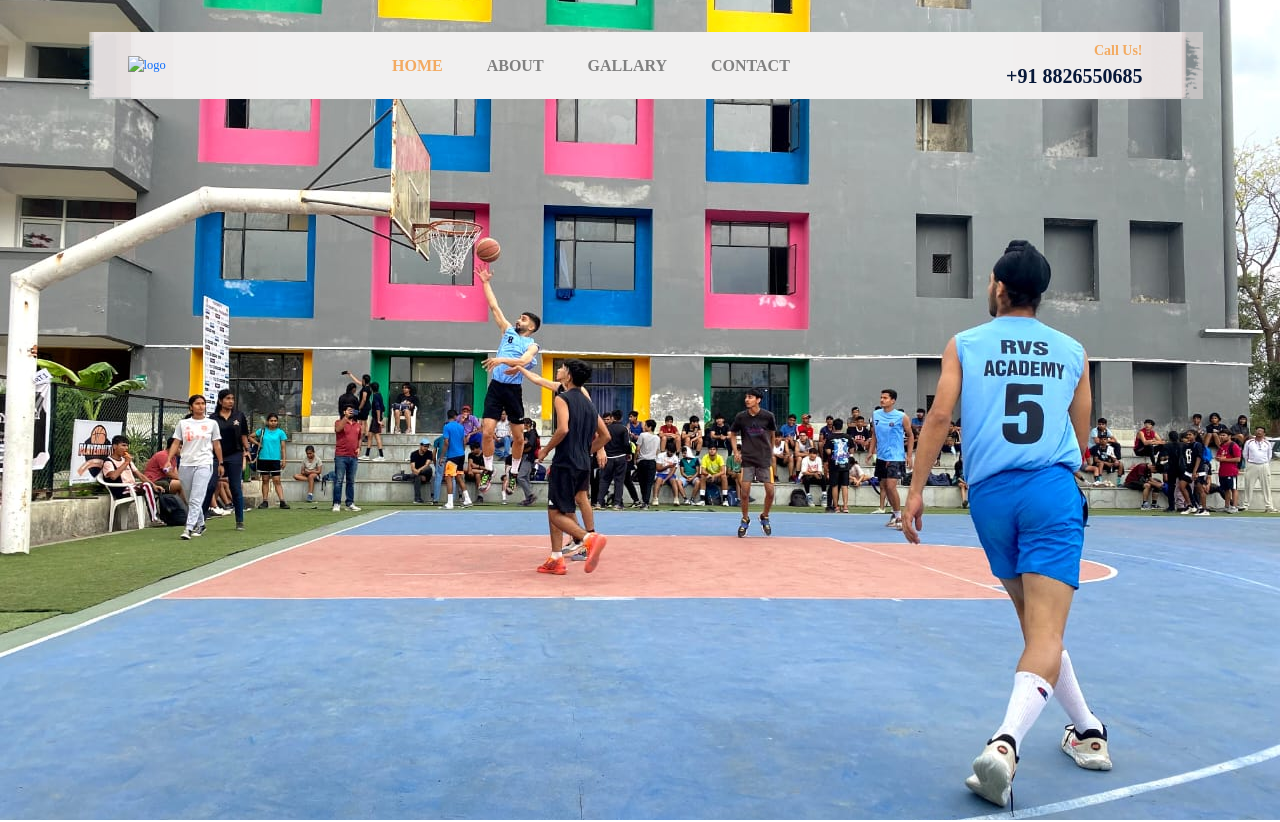
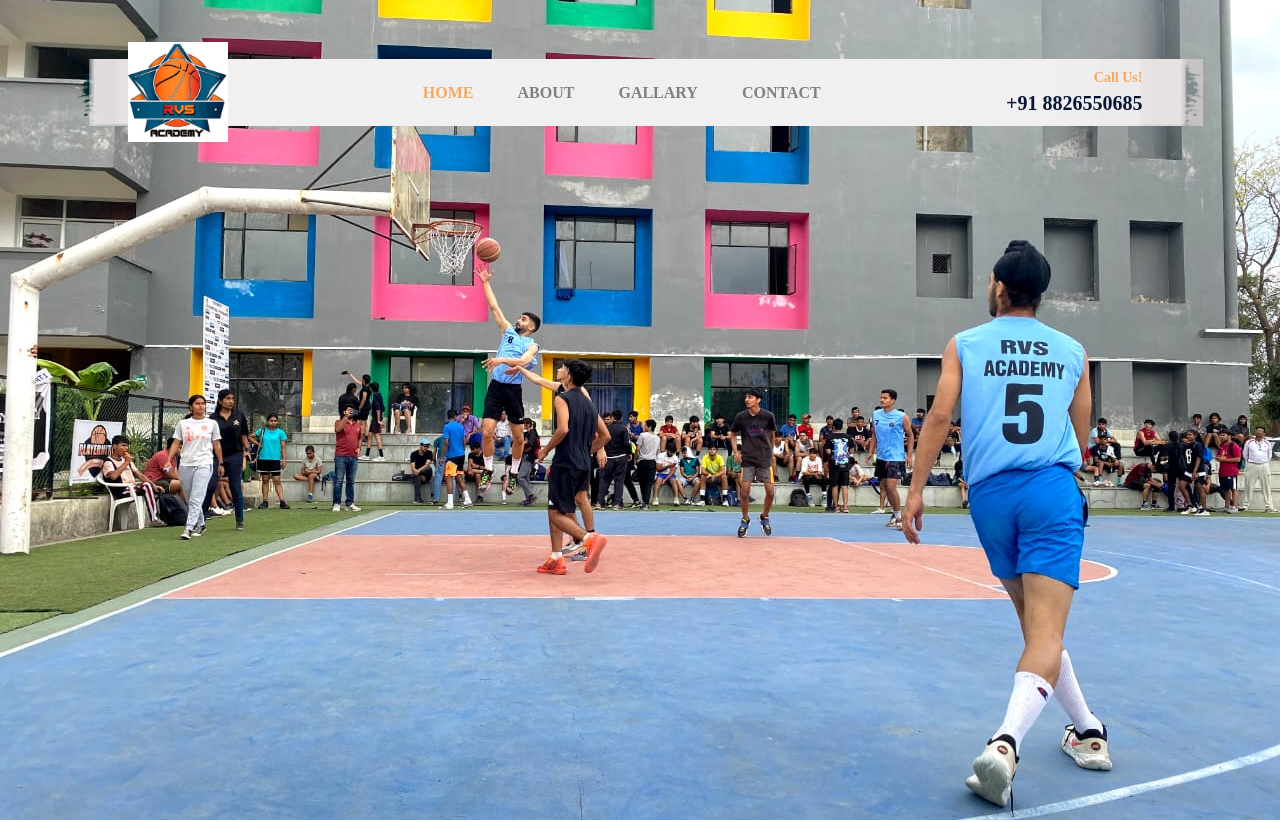
Before and after one commit to TushantDagur/RVS, a plain HTML site: page index.html in a window 1280 px wide. Shown: the top 822 px of the page. Drawn offline with nearby package versions, Linux system fonts and the light colour scheme; the site is published under a folder, as on GitHub Pages, so addresses that start at the root find nothing; a web font is replaced by a local one.

Commit message:
Update index.html

```diff
--- a/index.html
+++ b/index.html
@@ -37,7 +37,7 @@
             <div class="container">
                 <nav class="navbar navbar-expand-lg">
                     <a class="navbar-brand" href="#">
-                        <img src="/images/logo.jpeg" alt="logo" width="100" height="100">
+                        <img src="./images/logo.jpeg" alt="logo" width="100" height="100">
                     </a>
                     <button class="navbar-toggler" type="button" data-bs-toggle="collapse" data-bs-target="#navbarNav"
                         aria-controls="navbarNav" aria-expanded="false" aria-label="Toggle navigation">
```
